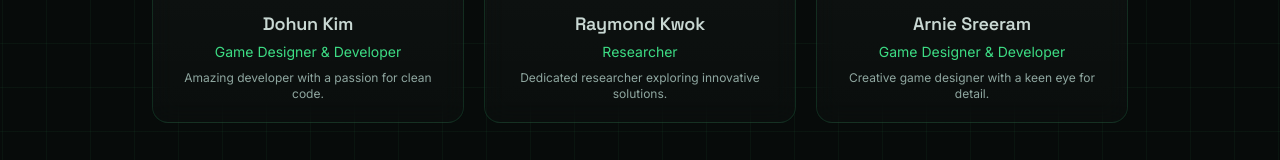
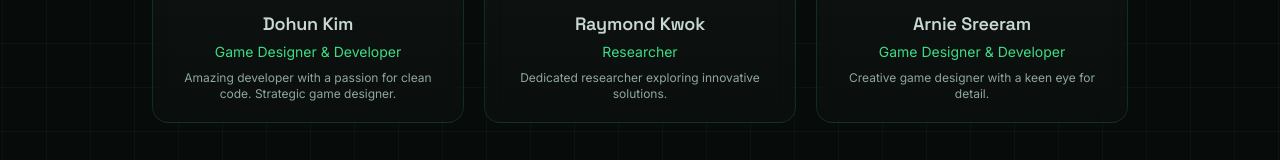
Before and after one commit to genius0412/carbon-cleaner-game, a Next.js app: page /team in a window 1280 px wide. Shown: the part 379-539 px from the top of the page. Built offline with nearby package versions, Linux system fonts and the light colour scheme.

Commit message:
Update bio

```diff
--- a/app/team/page.tsx
+++ b/app/team/page.tsx
@@ -5,7 +5,7 @@ export const metadata = { title: "Our Team — Carbon Cleaner" };
 
 // [FILL IN] team members — replace placeholders with real names/roles/photos.
 const team = [
-  { name: "Dohun Kim", role: "Game Designer & Developer", blurb: "Amazing developer with a passion for clean code." },
+  { name: "Dohun Kim", role: "Game Designer & Developer", blurb: "Amazing developer with a passion for clean code. Strategic game designer." },
   { name: "Raymond Kwok", role: "Researcher", blurb: "Dedicated researcher exploring innovative solutions." },
   { name: "Arnie Sreeram", role: "Game Designer & Developer", blurb: "Creative game designer with a keen eye for detail." },
 ];
```
